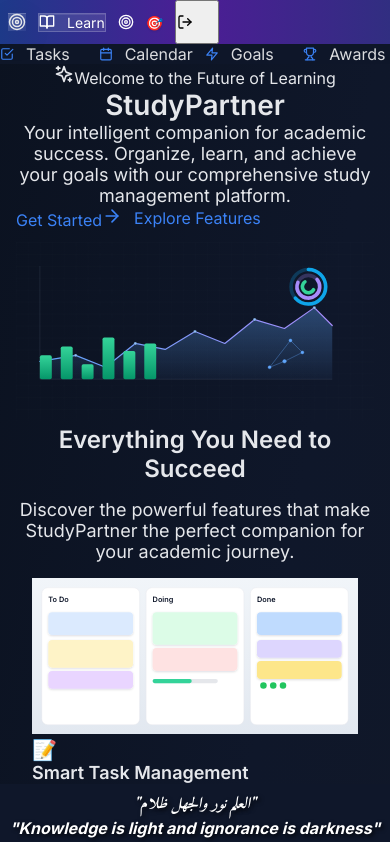
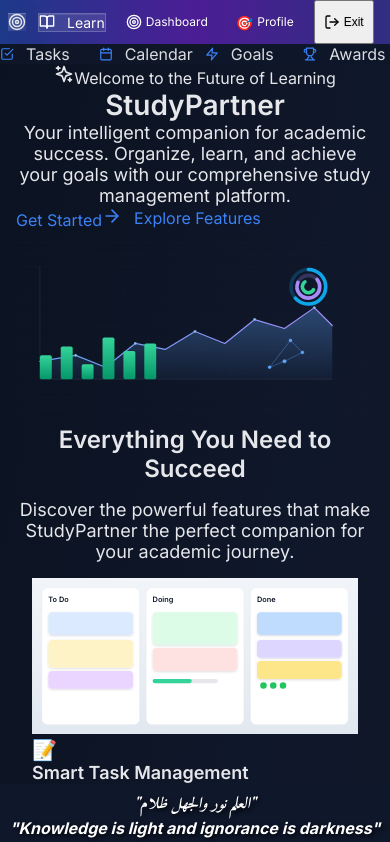
Before and after one commit to MahmoudSherif/StudyPartner, a React (Vite) app: page / in a window 390 px wide. Shown: the top 842 px of the page. Built offline with nearby package versions, Linux system fonts and the light colour scheme; no server answers; the database is empty; sample sign-in values are in the browser's storage; a web font is replaced by a local one.

Commit message:
top bar fix

```diff
--- a/src/index.css
+++ b/src/index.css
@@ -1812,3 +1812,30 @@ html, body {
 .header-label { display: none; }
 @media (min-width: 640px) { .header-label { display: inline !important; } }
 @media (max-width: 380px) { .header-label { display: none !important; } }
+
+/* Header labels on mobile: show words but compact */
+@media (max-width: 640px) {
+  .header-label {
+    display: inline !important;
+    font-size: 12px !important;
+    line-height: 1 !important;
+    max-width: 64px;
+    white-space: nowrap;
+    overflow: hidden;
+    text-overflow: ellipsis;
+    vertical-align: middle;
+  }
+  /* Slightly tighter spacing for header items on mobile */
+  nav .user-menu-item {
+    gap: 0.25rem !important;
+    padding-left: 0.5rem !important;
+    padding-right: 0.5rem !important;
+  }
+}
+
+@media (max-width: 360px) {
+  .header-label {
+    max-width: 48px;
+    font-size: 11px !important;
+  }
+}
```
